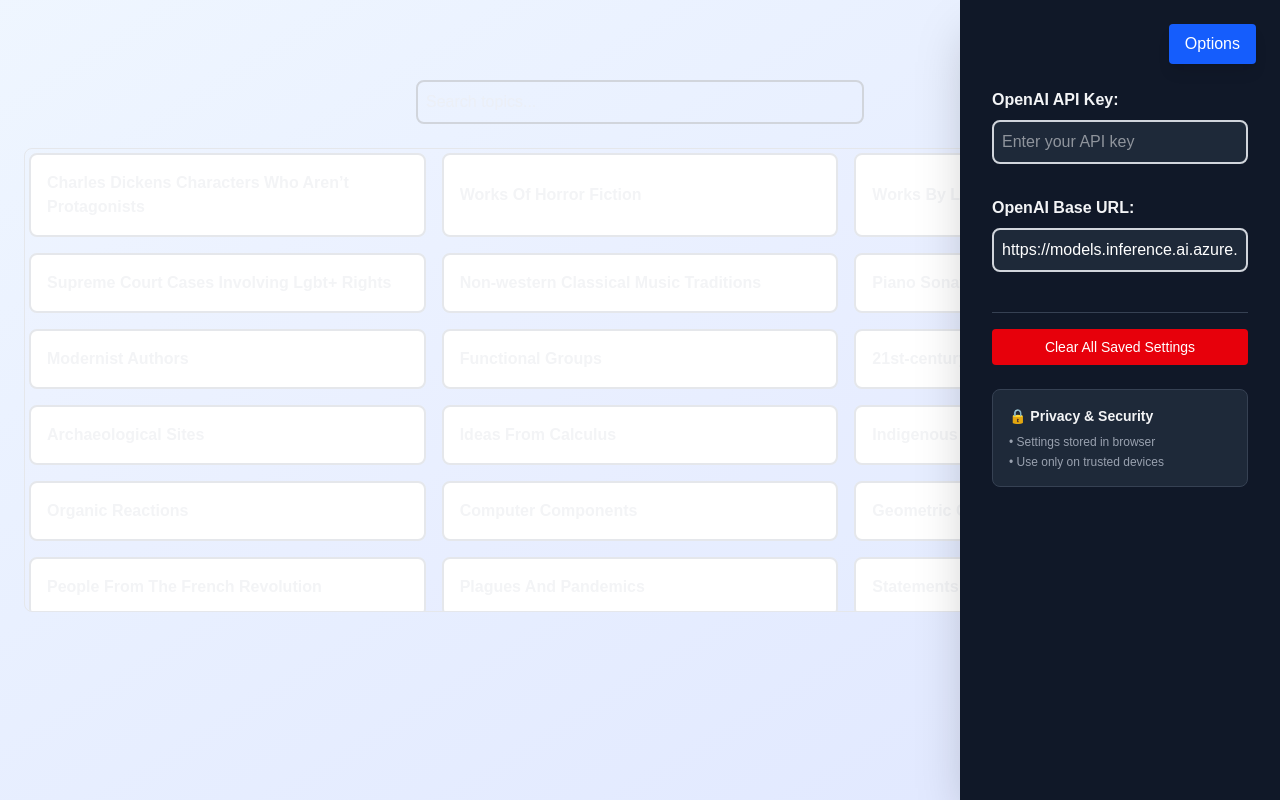
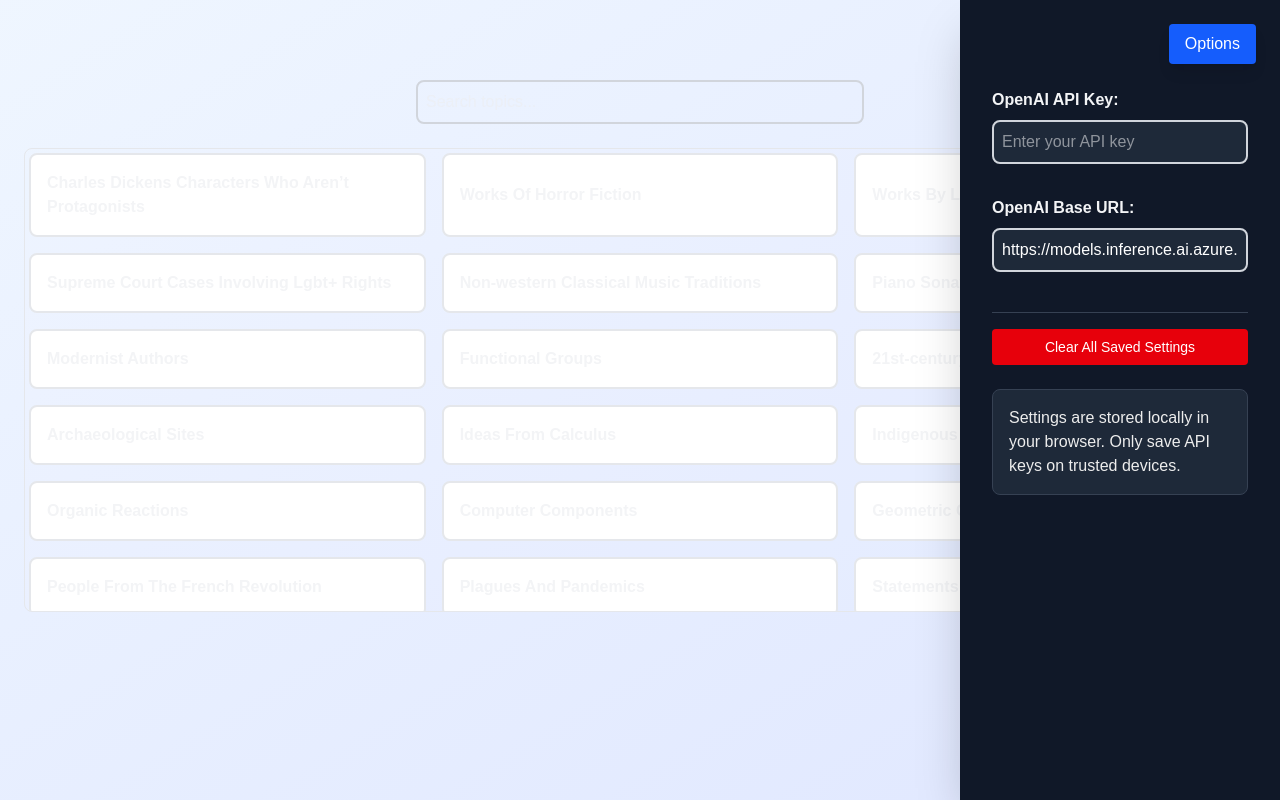
Before and after one commit to Murat65536/aqtp, a Next.js app: page /aqtp/ in a window 1280 px wide. Both pictures are taken after a click on the button "Options". Built offline with nearby package versions, Linux system fonts and the light colour scheme.

Commit message:
Fix message

```diff
--- a/app/page.tsx
+++ b/app/page.tsx
@@ -207,11 +207,7 @@ export default function Home() {
 
           {/* Security Notice */}
           <div className="mt-6 p-4 bg-gray-800 rounded-lg border border-gray-700">
-            <h3 className="text-sm font-semibold text-gray-100 mb-2">🔒 Privacy & Security</h3>
-            <ul className="text-xs text-gray-400 space-y-1">
-              <li>• Settings stored in browser</li>
-              <li>• Use only on trusted devices</li>
-            </ul>
+            Settings are stored locally in your browser. Only save API keys on trusted devices.
           </div>
         </div>
       )}
```
